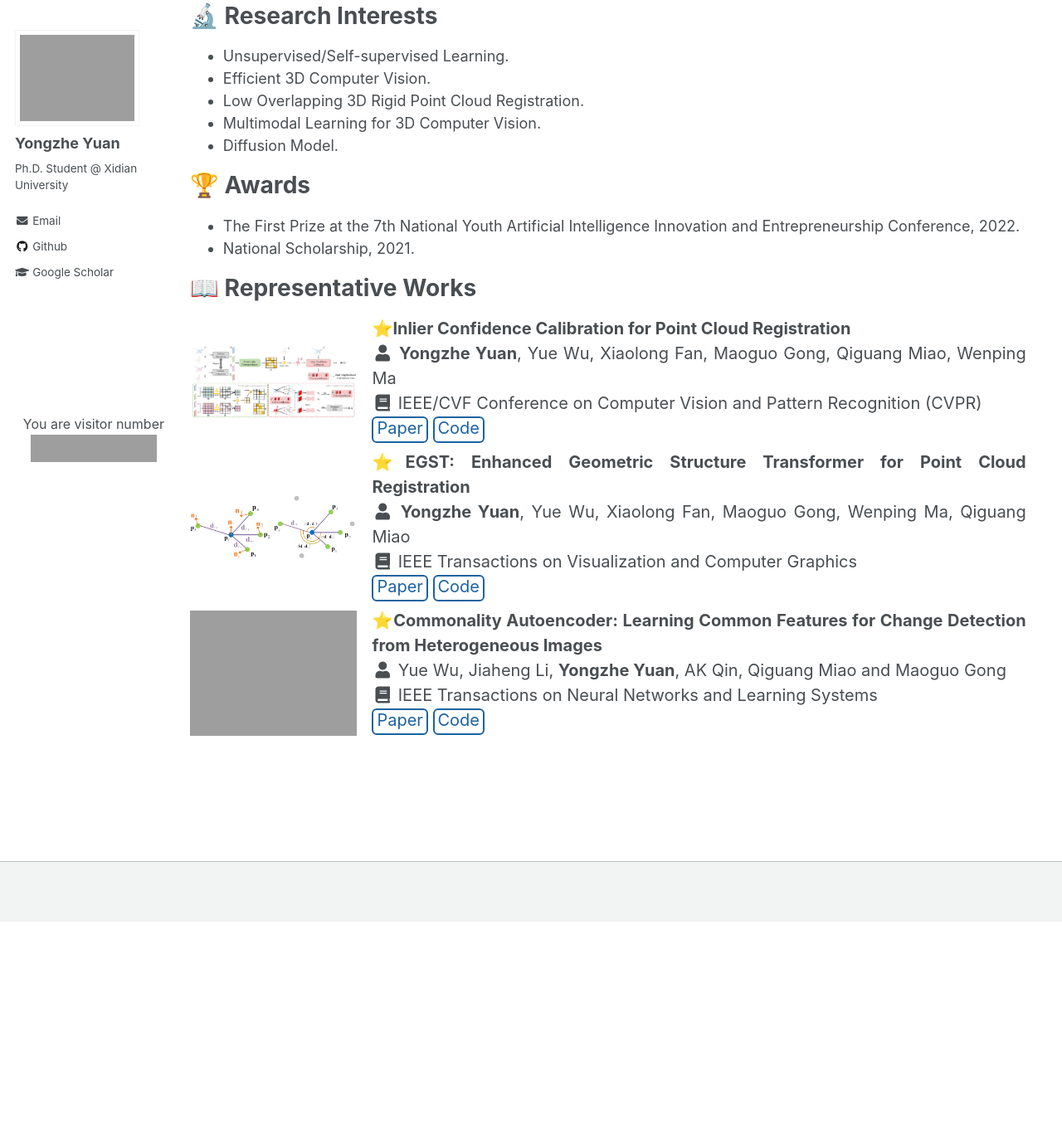
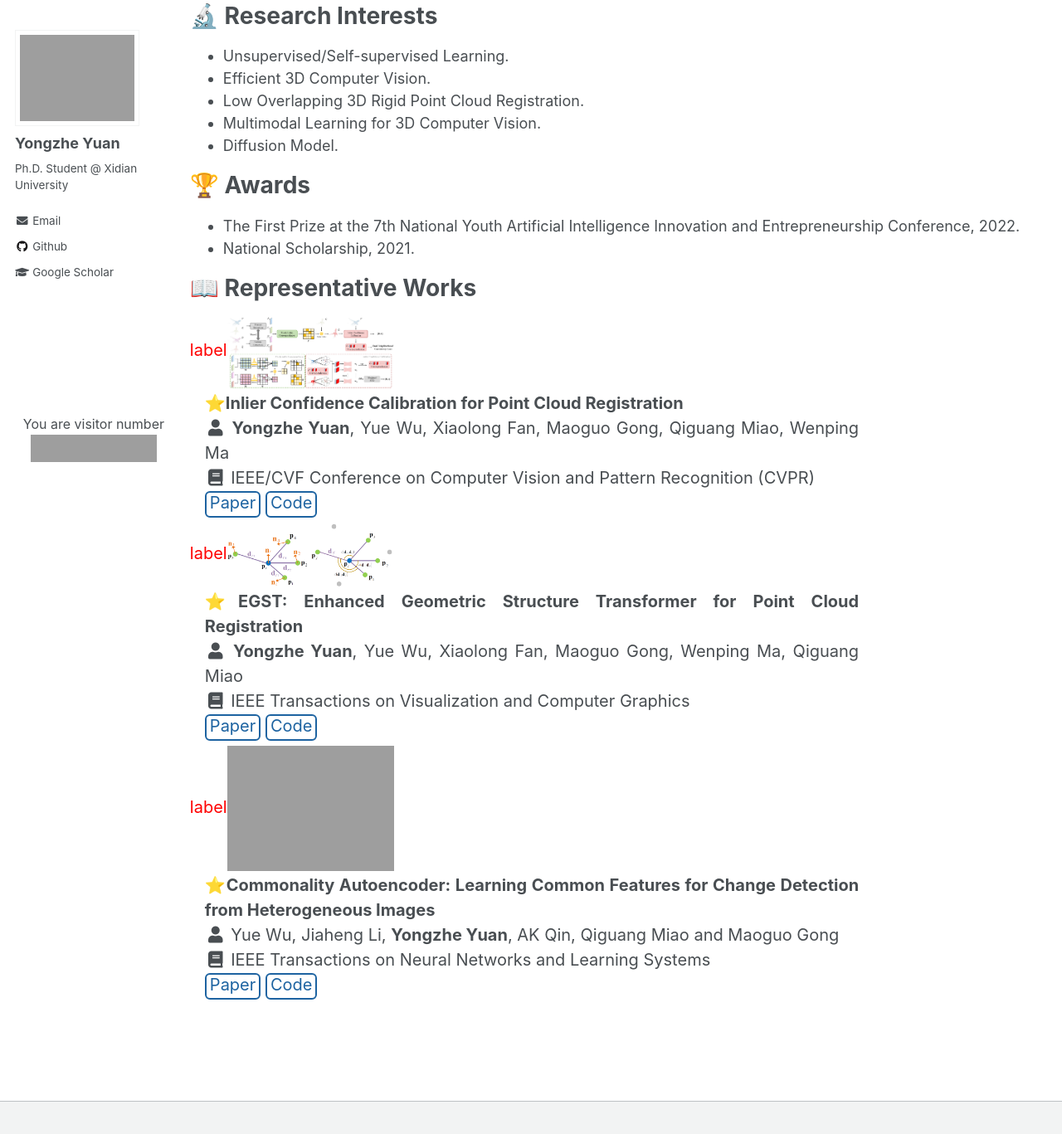
Before and after one commit to YYZMARS/YYZMARS.github.io, a Jekyll site: the page built from _pages/home.md, in a window 1280 px wide and 1400 px high, scrolled down 289 px. Shown: the top 1367 px of the window at 83% size. Built offline with Jekyll 4.4.1, drawn with Linux system fonts in a browser that asks for light colours; a script that is not in the unit is left out; grey boxes are pictures that could not be loaded.

Commit message:
Update publications.css

```diff
--- a/assets/css/publications.css
+++ b/assets/css/publications.css
@@ -13,14 +13,7 @@
     width: 80%;
 }
 
-.list__item .label{
-    position: absolute;
-    bottom: 0;
-    left: 0;
-    width: 240px;
-    height: 25px
-    color: #E7F1FF;
-}
+
 
 .list__item:after {
   content: "";
```
